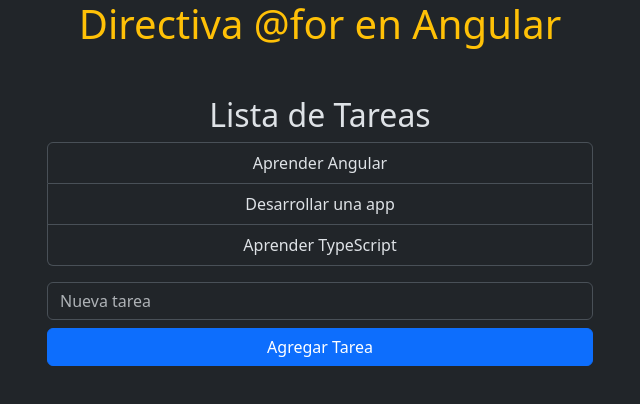
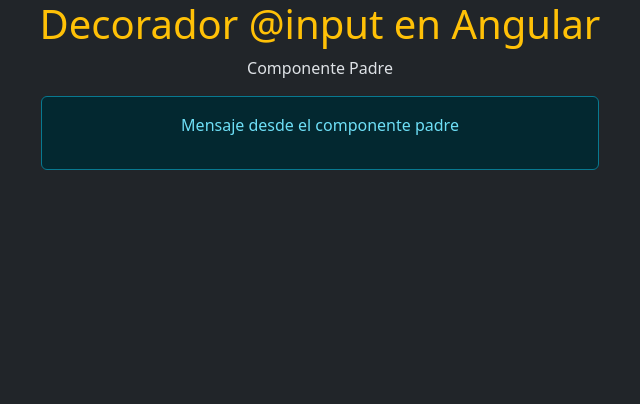
Before and after one commit to jsalvadorca90/app-angular, an Angular app: page / in a window 1280 px wide. Shown: the top 404 px of the page, without its empty margins (320-960 px from the left). Built offline with nearby package versions, Linux system fonts and the light colour scheme.

Commit message:
feat: [36] Decorador @Input

```diff
--- a/src/app/app.html
+++ b/src/app/app.html
@@ -1,7 +1,8 @@
 <!-- <div class="container"> -->
 <div class="container text-center">
   <h1 class="text-center text-warning">{{titulo}}</h1>
-  <app-componente-for />
+  <app-padre />
+  <!-- <app-componente-for /> -->
   <!-- <app-agregar-tarea /> -->
   <!-- <app-componente-if /> -->
   <!-- <app-saludar /> -->
--- a/src/app/app.ts
+++ b/src/app/app.ts
@@ -1,39 +1,40 @@
 import { Component } from '@angular/core';
-import { RouterOutlet } from '@angular/router';
-import { AgregarTarea } from './agregar-tarea/agregar-tarea';
-import { ComponenteEnLinea } from './componente-en-linea/componente-en-linea';
-import { ComponenteFor } from './componente-for/componente-for';
-import { ComponenteIf } from './componente-if/componente-if';
-import { Hijo } from './hijo/hijo';
-import { Interpolacion } from './interpolacion/interpolacion';
-import { MostrarMensaje } from './mostrar-mensaje/mostrar-mensaje';
-import { NuevoComponente } from './nuevo-componente/nuevo-componente';
+// import { RouterOutlet } from '@angular/router';
+// import { AgregarTarea } from './agregar-tarea/agregar-tarea';
+// import { ComponenteEnLinea } from './componente-en-linea/componente-en-linea';
+// import { ComponenteFor } from './componente-for/componente-for';
+// import { ComponenteIf } from './componente-if/componente-if';
+// import { Hijo } from './hijo/hijo';
+// import { Interpolacion } from './interpolacion/interpolacion';
+// import { MostrarMensaje } from './mostrar-mensaje/mostrar-mensaje';
+// import { NuevoComponente } from './nuevo-componente/nuevo-componente';
 import { Padre } from './padre/padre';
-import { Replicador } from './replicador/replicador';
-import { Saludar } from './saludar/saludar';
+// import { Replicador } from './replicador/replicador';
+// import { Saludar } from './saludar/saludar';
 // import { Padre } from './padre/hijo/hijo';
 
 @Component({
   selector: 'app-root',
   imports: [
-    RouterOutlet,
-    NuevoComponente,
-    ComponenteEnLinea,
-    Interpolacion,
+    // RouterOutlet,
+    // NuevoComponente,
+    // ComponenteEnLinea,
+    // Interpolacion,
     Padre,
-    Hijo,
-    MostrarMensaje,
-    Replicador,
-    Saludar,
-    ComponenteIf,
-    AgregarTarea,
-    ComponenteFor,
+    // Hijo,
+    // MostrarMensaje,
+    // Replicador,
+    // Saludar,
+    // ComponenteIf,
+    // AgregarTarea,
+    // ComponenteFor,
   ],
   templateUrl: './app.html',
   styleUrl: './app.css',
 })
 export class App {
-  protected titulo = 'Directiva @for en Angular';
+  protected titulo = 'Decorador @input en Angular';
+  // protected titulo = 'Directiva @for en Angular';
   // protected titulo = 'Local reference en Angular';
   // protected titulo = 'Directiva @if en Angular';
   // protected titulo = 'Two-Way Binding en Angular';
--- a/src/app/padre/hijo/hijo.html
+++ b/src/app/padre/hijo/hijo.html
@@ -1 +1,4 @@
-<p>Componente Hijo</p>
+<!-- <p>Componente Hijo</p> -->
+<div class="alert alert-info w-50 mx-auto">
+    <p>{{mensaje}}</p>
+</div>
--- a/src/app/padre/padre.html
+++ b/src/app/padre/padre.html
@@ -1,5 +1,7 @@
 <p>Componente Padre</p>
 
+<!-- <app-hijo />
 <app-hijo />
-<app-hijo />
-<app-hijo />
+<app-hijo /> -->
+
+<app-hijo [mensaje]="mensajePadre" />
--- a/src/app/padre/padre.ts
+++ b/src/app/padre/padre.ts
@@ -7,4 +7,6 @@
   templateUrl: './padre.html',
   styleUrl: './padre.css',
 })
-export class Padre {}
+export class Padre {
+  mensajePadre: string = 'Mensaje desde el componente padre';
+}
```
Also changed, not shown: src/app/padre/hijo/hijo.ts (+4 -3 lines).
